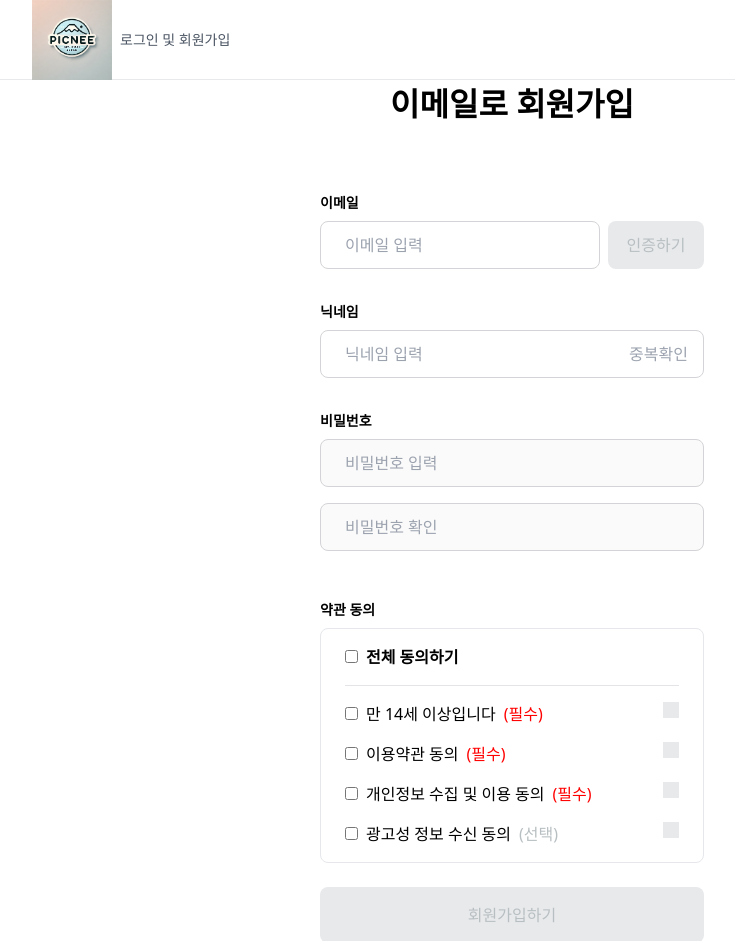
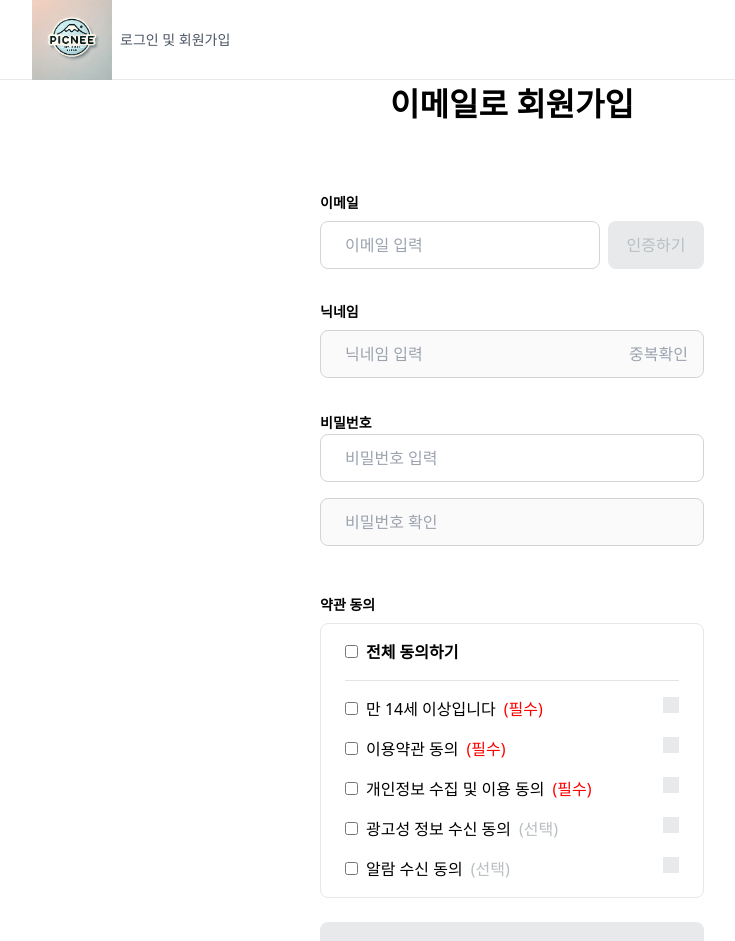
Before and after one commit to picnee/picnee_frontend, a Next.js app: page /login/signup in a window 1280 px wide. Shown: the top 941 px of the page, without its empty margins (128-863 px from the left). Built offline with nearby package versions, Linux system fonts and the light colour scheme.

Commit message:
feat: 회원가입 api 연결 후 200 응답확인

```diff
--- a/src/app/(auth)/login/signup/RegistForm.tsx
+++ b/src/app/(auth)/login/signup/RegistForm.tsx
@@ -1,4 +1,6 @@
 "use client";
+
+import axios from "axios";
 import React, { useEffect, useRef, useState } from "react";
 import { useForm } from "react-hook-form";
 import { FaCircle, FaSquareFull } from "react-icons/fa6";
@@ -9,19 +11,40 @@ interface FormValue {
   password: string;
   password_confirm: string;
   code: string;
+  isAge: boolean;
+  isUse: boolean;
+  isCollection: boolean;
+  isMarketing: boolean;
+  isAlarm: boolean;
 }
 const agreeData = [
-  { id: "a1", text: "만 14세 이상입니다", required: true, link: "" },
-  { id: "a2", text: "이용약관 동의", required: true, link: "" },
+  { id: "isAge", text: "만 14세 이상입니다", required: true, link: "" },
+  { id: "isUse", text: "이용약관 동의", required: true, link: "" },
   {
-    id: "a3",
+    id: "isCollection",
     text: "개인정보 수집 및 이용 동의",
     required: true,
     link: "",
   },
-  { id: "a4", text: "광고성 정보 수신 동의", required: false, link: "" },
+  {
+    id: "isMarketing",
+    text: "광고성 정보 수신 동의",
+    required: false,
+    link: "",
+  },
+  {
+    id: "isAlarm",
+    text: "알람 수신 동의",
+    required: false,
+    link: "",
+  },
 ];
 
+const labelStyle = "mb-2 text-[14px] font-semibold ";
+const NomalInputStyle =
+  "rounded-sm w-[384px] h-[48px] px-6 py-4 border border-zinc-300";
+const ErrorInputStyle =
+  "rounded-sm w-[384px] h-[48px] px-6 py-4 border border-[#ff0000] focus:outline-none";
 const RegistForm = () => {
   const {
     register,
@@ -37,17 +60,45 @@ const RegistForm = () => {
   const [hasSpecialChar, setHasSpecialChar] = useState(false); // 특수문자 유효성
   const [agreeCheckList, setAgreeCheckList] = useState<string[]>([]);
   const [isRequired, setIsRequired] = useState(false);
-  const [isEmailCheck, setIsEmailCheck] = useState(false);
-  const [isduplCheck, setIsDuplCheck] = useState(false);
+  const [isEmailCheck, setIsEmailCheck] = useState<string>("false");
+  const [isduplCheck, setIsDuplCheck] = useState<string>("false");
+  const [isMarketing, setIsMarketing] = useState(false);
+  const [isAlarm, setIsAlarm] = useState(false);
+
+  const nickNameRef = useRef<string | null>(null);
+  nickNameRef.current = watch("nickname");
   const passwordRef = useRef<string | null>(null);
   passwordRef.current = watch("password");
-  const onSubmitHandler = () => {};
+  const onSubmitHandler = async (data: FormValue) => {
+    if (isduplCheck === "false" || isduplCheck === "duple") {
+      setIsDuplCheck("ing");
+      return;
+    }
+    const submitData = {
+      email: data.email,
+      nickname: data.nickname,
+      password: data.password,
+      isMarketing: isMarketing,
+      isAlarm: isAlarm,
+    };
+    try {
+      const res = await axios.post(
+        "http://ec2-43-201-110-116.ap-northeast-2.compute.amazonaws.com:8080/users",
+        submitData
+      );
+      console.log(res);
+    } catch (error) {
+      console.log(error);
+    }
+  };
 
   const handleChangeAllAgree = (e: React.ChangeEvent<HTMLInputElement>) => {
     if (e.target.checked) {
       const checkListArray: string[] = [];
       agreeData.forEach((data) => checkListArray.push(data.id));
       setAgreeCheckList(checkListArray);
+      setIsMarketing(true);
+      setIsAlarm(true);
       return;
     } else {
       setAgreeCheckList([]);
@@ -58,6 +109,16 @@ const RegistForm = () => {
     e: React.ChangeEvent<HTMLInputElement>,
     id: string
   ) => {
+    switch (id) {
+      case "isMarketing":
+        setIsMarketing((prev) => !prev);
+        break;
+      case "isAlarm":
+        setIsAlarm((prev) => !prev);
+        break;
+      default:
+        break;
+    }
     if (e.target.checked) {
       setAgreeCheckList((prev) => [...prev, id]);
     } else {
@@ -65,10 +126,39 @@ const RegistForm = () => {
     }
   };
 
-  const handleCheckEmail = () => {
-    setIsEmailCheck(true);
+  const handleCheckEmail = (step: number) => {
+    switch (step) {
+      case 1:
+        setIsEmailCheck("ing");
+        return alert("이메일로 전송된 인증코드를 입력해주세요");
+      case 2:
+        const codeData = watch("code");
+        if (codeData && codeData.length !== 6) {
+          return alert("인증코드 6자리를 입력해주세요");
+        }
+        // email 확인 api 호출
+        setIsEmailCheck("true");
+        return alert("인증이 완료되었습니다.");
+
+      default:
+        break;
+    }
   };
+  // const handleChangeNickName = () => {
+  //   if (isduplCheck === "ing" || isduplCheck === "true") {
+  //     setIsDuplCheck("false");
+  //   }
+  // };
+  const handleNicknameCheck = () => {
+    // 중복확인 api 호출
 
+    const res = watch("nickname");
+    if (res === "biblee") {
+      return setIsDuplCheck("duple");
+    } else {
+      return setIsDuplCheck("true");
+    }
+  };
   const handlePasswordChange = (e: React.ChangeEvent<HTMLInputElement>) => {
     const password = e.target.value;
     setPassword(password);
@@ -115,21 +205,155 @@ const RegistForm = () => {
     }
   };
 
+  const renderPasswordGuide = () => {
+    const passwordGuideArray = [
+      { text: "8~16자", isCheck: lengthValid },
+      { text: "영문", isCheck: hasLetters },
+      { text: "숫자", isCheck: hasNumbers },
+      { text: "특수 문자", isCheck: hasSpecialChar },
+    ];
+
+    return passwordGuideArray.map((data) => (
+      <li className="flex items-center gap-2" key={data.text}>
+        {/* D2D5D6 */}
+        <FaCircle
+          width={18}
+          height={18}
+          color={`${data.isCheck ? "00D900" : "FF0000"}`}
+        />
+        <span>{data.text}</span>
+      </li>
+    ));
+  };
+  const renderEmailCheckSection = () => {
+    if (isEmailCheck === "ing" || isEmailCheck === "true") {
+      return (
+        <div className="mt-4">
+          <div className={`relative`}>
+            <input
+              {...register("code", {
+                required: true,
+                maxLength: 6,
+                minLength: 6,
+              })}
+              type="text"
+              placeholder="인증코드 6자리"
+              className={`${NomalInputStyle} foucs:outline-none`}
+              autoComplete="off"
+              maxLength={6}
+            />
+            <button
+              className={` absolute top-1/4 right-4 ${watchText("code")}`}
+              onClick={() => handleCheckEmail(2)}
+            >
+              인증하기
+            </button>
+          </div>
+          <div className="flex justify-between items-center text-sm mt-[10px]">
+            <span className="text-[#828A8F] tracking-tighter">
+              이메일로 받은 인증코드를 입력해주세요.
+            </span>
+            <span className="text-[#ff0000]">유효시간 {"05:00"}</span>
+          </div>
+        </div>
+      );
+    }
+  };
+  const renderNickNameCheck = (isduplCheck: string) => {
+    switch (isduplCheck) {
+      case "true":
+        return (
+          <span className="mt-2 text-[#00D900]">사용 가능한 닉네임입니다.</span>
+        );
+      case "duple":
+        return (
+          <span className="mt-2 text-[#FF0000]">사용 중인 닉네임입니다.</span>
+        );
+      case "ing":
+        return (
+          isduplCheck === "ing" &&
+          watch("nickname")?.length >= 2 &&
+          watch("nickname")?.length <= 20 && (
+            <span className="pl-1 mt-2 text-[#ff0000]">
+              중복여부를 확인해 주세요
+            </span>
+          )
+        );
+      default:
+        break;
+    }
+  };
+
   useEffect(() => {
-    const requiredIds = ["a1", "a2", "a3"];
     let value = true;
+    const requiredIds = ["isAge", "isUse", "isCollection"];
+    const emailData = watch("email");
+    const passWordData = watch("password");
+    const nickNameData = watch("nickname");
     for (const id of requiredIds) {
       if (!agreeCheckList.includes(id)) {
         value = false;
         break;
       }
     }
+
+    if (!emailData || !passWordData || !nickNameData) {
+      value = false;
+      return;
+    }
+
     setIsRequired(value);
-  }, [agreeCheckList]);
-  const inputStyle =
-    "border rounded-sm border-zinc-300 w-[384px] h-[48px] px-6 py-4 ";
-  const labelStyle = "mb-2 text-[14px] font-semibold ";
+  }, [agreeCheckList, watch]);
 
+  const renderBorderColor = (section: string) => {
+    switch (section) {
+      case "nickname":
+        if (
+          (errors.nickname &&
+            ["maxLength", "minLength"].includes(errors.nickname.type)) ||
+          isduplCheck === "duple"
+        ) {
+          return ErrorInputStyle;
+        } else {
+          return NomalInputStyle;
+        }
+
+      case "password":
+        if (password.length >= 1) {
+          if (lengthValid && hasNumbers && hasLetters && hasSpecialChar) {
+            return NomalInputStyle;
+          } else {
+            return ErrorInputStyle;
+          }
+        } else {
+          return NomalInputStyle;
+        }
+
+      case "checkPassword":
+        const checkPassword = watch("password_confirm");
+        if (
+          checkPassword &&
+          checkPassword.length >= 2 &&
+          errors.password_confirm
+        ) {
+          return ErrorInputStyle;
+        } else {
+          return NomalInputStyle;
+        }
+
+      default:
+        break;
+    }
+  };
+
+  useEffect(() => {
+    if (isduplCheck === "true") {
+      return setIsDuplCheck("false");
+    } else if (isduplCheck === "duple") {
+      return;
+    }
+  }, [nickNameRef.current]);
+  console.log(isduplCheck);
   return (
     <form onSubmit={handleSubmit(onSubmitHandler)} className="mt-16">
       <div className="flex flex-col">
@@ -147,13 +371,13 @@ const RegistForm = () => {
             className={`border rounded-sm border-zinc-300 w-[280px] h-[48px] px-6 py-4 ${
               errors.email &&
               errors.email.type === "pattern" &&
-              "border-[#ff0000] focus:outline-none"
+              "focus:border-[#ff0000] focus:outline-none"
             }`}
             placeholder="이메일 입력"
             autoComplete="off"
           />
           <button
-            onClick={handleCheckEmail}
+            onClick={() => handleCheckEmail(1)}
             disabled={!validateEmail()}
             className={`w-[96px] bg-[#e8e9eb] rounded-sm text-[#B8BFC2] ${
               validateEmail() && "bg-black text-[#ffffff]"
@@ -168,32 +392,7 @@ const RegistForm = () => {
           </span>
         )}
 
-        {isEmailCheck && (
-          <div className="mt-4">
-            <div className={`relative`}>
-              <input
-                {...register("code")}
-                type="text"
-                placeholder="인증코드 6자리"
-                className={`${inputStyle} foucs:outline-none`}
-                autoComplete="off"
-                maxLength={6}
-              />
-              <button
-                className={` absolute top-1/4 right-4 ${watchText("code")}`}
-                onClick={() => alert("인증이 완료되었습니다.")}
-              >
-                인증하기
-              </button>
-            </div>
-            <div className="flex justify-between items-center text-sm mt-[10px]">
-              <span className="text-[#828A8F] tracking-tighter">
-                이메일로 받은 인증코드를 입력해주세요.
-              </span>
-              <span className="text-[#ff0000]">유효시간 {"05:00"}</span>
-            </div>
-          </div>
-        )}
+        {renderEmailCheckSection()}
       </div>
       <div className="my-8 flex flex-col">
         <label htmlFor="nickname" className={labelStyle}>
@@ -208,47 +407,33 @@ const RegistForm = () => {
             })}
             type="text"
             id="nickname"
-            className={`${inputStyle}  focus:outline-none ${
-              errors.nickname &&
-              ["maxLength", "minLength"].includes(errors.nickname.type) &&
-              "border-[#ff0000] "
-            } ${
-              !isduplCheck &&
-              watch("nickname")?.length >= 2 &&
-              watch("nickname")?.length <= 20 &&
-              "border-[#ff0000]"
-            }`}
+            className={renderBorderColor("nickname")}
             placeholder="닉네임 입력"
             autoComplete="off"
+            disabled={isEmailCheck !== "true"}
             maxLength={21}
           />
-          <button
-            className={` absolute top-1/4 right-4 ${watchText("nickname")}`}
-            onClick={() => {
-              setIsDuplCheck(true);
-              return alert("사용가능한 닉네임 입니다.");
-            }}
-          >
-            중복확인
-          </button>
+          <input
+            type="button"
+            className={`absolute top-1/4 right-4 ${watchText("nickname")}`}
+            onClick={handleNicknameCheck}
+            value={"중복확인"}
+          ></input>
         </div>
         {errors.nickname &&
           ["maxLength", "minLength"].includes(errors.nickname.type) && (
-            <span className="text-[#ff0000] mt-2">
+            <span className=" mt-2 text-[#ff0000] ">
               닉네임은 2~20자 사이로 입력해주세요.
             </span>
           )}
-        {!isduplCheck &&
-          watch("nickname")?.length >= 2 &&
-          watch("nickname")?.length <= 20 && (
-            <span className="pl-1 mt-2 text-[#ff0000]">
-              중복 확인 후 진행해주세요
-            </span>
-          )}
-        {/*  */}
-        {/*  */}
+
+        {
+          /* 사용가능 or 사용중인 닉네임 일때 나올 텍스트 추가 */
+          renderNickNameCheck(isduplCheck)
+        }
       </div>
-      <div className="flex flex-col">
+      <div className="flex flex-col gap-4">
+        <div>
           <label htmlFor="password" className={labelStyle}>
             비밀번호
           </label>
@@ -262,65 +447,37 @@ const RegistForm = () => {
             })}
             type="password"
             id="password"
-          className={inputStyle}
+            className={renderBorderColor("password")}
             onChange={handlePasswordChange}
             placeholder="비밀번호 입력"
-          disabled={!isduplCheck}
           />
           {password && (
             <ul className="flex flex-row gap-2 mt-2 mb-4 pl-1 text-[14px] text-[#828A8F]">
-            <li className="flex items-center gap-2">
-              {/* D2D5D6 */}
-              <FaCircle
-                width={18}
-                height={18}
-                color={`${lengthValid ? "00D900" : "FF0000"}`}
-              />
-              <span>8~16자</span>
-            </li>
-            <li className="flex items-center gap-2 ">
-              <FaCircle
-                width={18}
-                height={18}
-                color={`${hasLetters ? "00D900" : "FF0000"}`}
-              />
-              <span>영문</span>
-            </li>
-            <li className="flex items-center gap-2">
-              <FaCircle
-                width={18}
-                height={18}
-                color={`${hasNumbers ? "00D900" : "FF0000"}`}
-              />
-              <span>숫자</span>
-            </li>
-            <li className="flex items-center gap-2">
-              <FaCircle
-                width={18}
-                height={18}
-                color={`${hasSpecialChar ? "00D900" : "FF0000"}`}
-              />
-              <span>특수 문자</span>
-            </li>
+              {renderPasswordGuide()}
             </ul>
           )}
+        </div>
+
+        <div>
           <input
             {...register("password_confirm", {
               required: true,
               validate: (value) =>
-              value === passwordRef.current || "비밀번호가 일치하지 않습니다.",
+                value === passwordRef.current ||
+                "비밀번호가 일치하지 않습니다.",
             })}
             type="password"
             id="checkPassword"
-          className={`${inputStyle} ${!password && "mt-4"}`}
+            className={renderBorderColor("checkPassword")}
             placeholder="비밀번호 확인"
-          disabled={!isduplCheck}
+            disabled={!password}
           />
           {errors.password_confirm && (
             <span className="text-[#ff0000] mt-2">
               {errors.password_confirm.message}
             </span>
           )}
+        </div>
       </div>
 
       <div className="mt-12">
```
Lines whose indentation alone changed are shown as unchanged.
